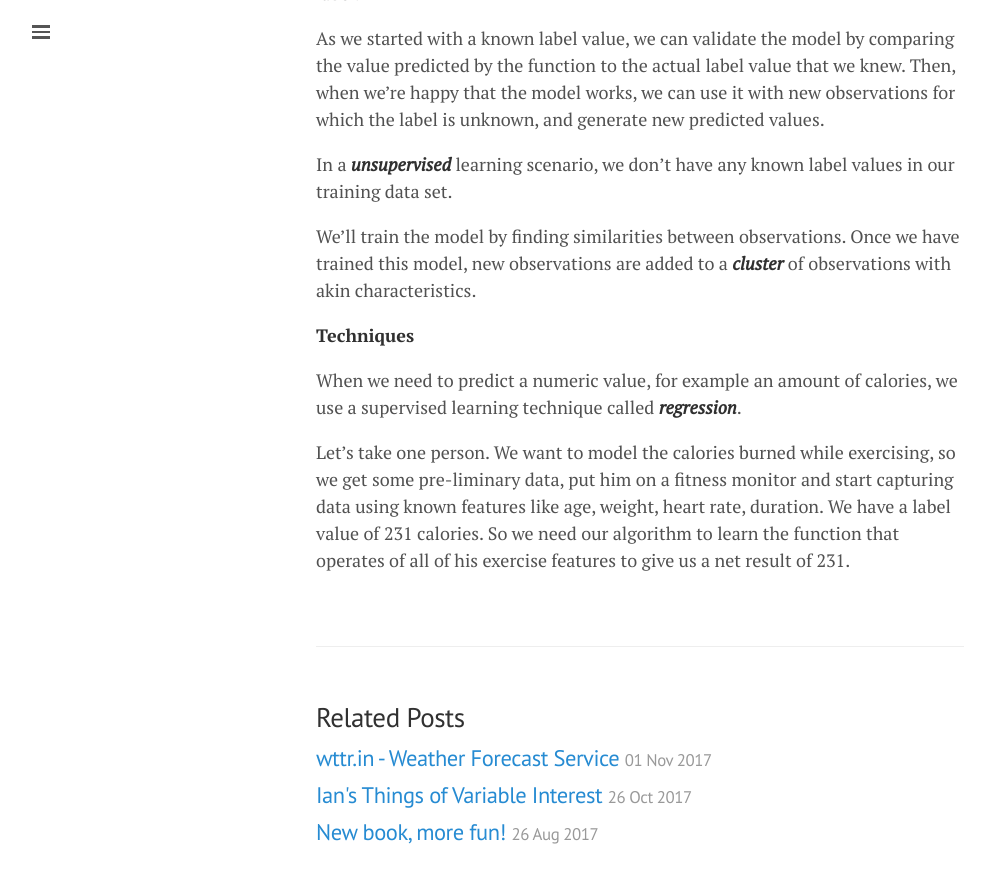
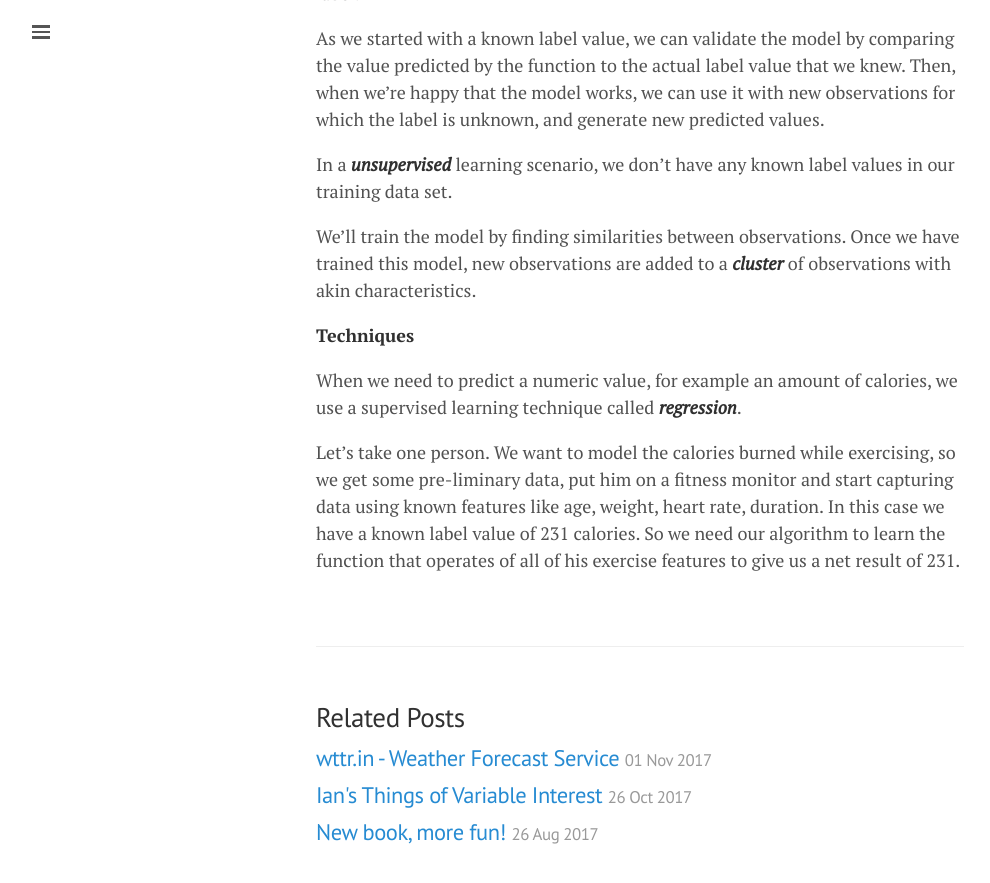
Before and after one commit to lgeurts/lgeurts.github.io, a Jekyll site: the page built from _posts/2018-06-29-introduction-to-artificial-intelligence.md, in a window 1280 px wide and 900 px high, scrolled down 1339 px. Shown: the top 883 px of the window, without its empty margins (0-990 px from the left). Built offline with Jekyll 4.4.1, drawn with Linux system fonts in a browser that asks for light colours; nearby versions of some CDN libraries.

Commit message:
Update 2018-06-29-introduction-to-artificial-intelligence.md

```diff
--- a/_posts/2018-06-29-introduction-to-artificial-intelligence.md
+++ b/_posts/2018-06-29-introduction-to-artificial-intelligence.md
@@ -35,4 +35,4 @@
 
 When we need to predict a numeric value, for example an amount of calories, we use a supervised learning technique called ***regression***.
 
-Let's take one person. We want to model the calories burned while exercising, so we get some pre-liminary data, put him on a fitness monitor and start capturing data using known features like age, weight, heart rate, duration. We have a label value of 231 calories. So we need our algorithm to learn the function that operates of all of his exercise features to give us a net result of 231.
+Let's take one person. We want to model the calories burned while exercising, so we get some pre-liminary data, put him on a fitness monitor and start capturing data using known features like age, weight, heart rate, duration. In this case we have a known label value of 231 calories. So we need our algorithm to learn the function that operates of all of his exercise features to give us a net result of 231.
```
